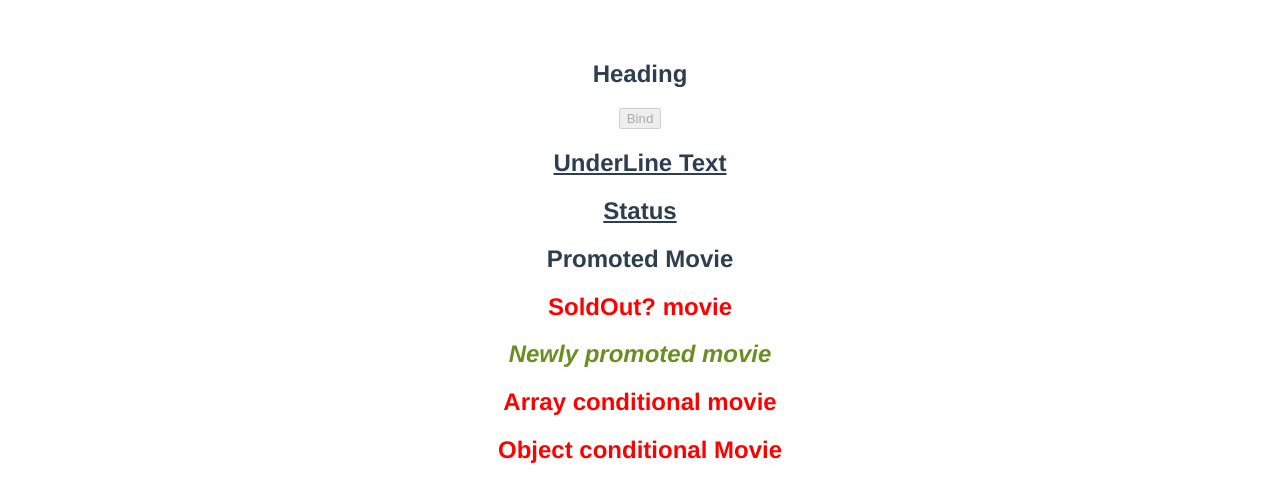
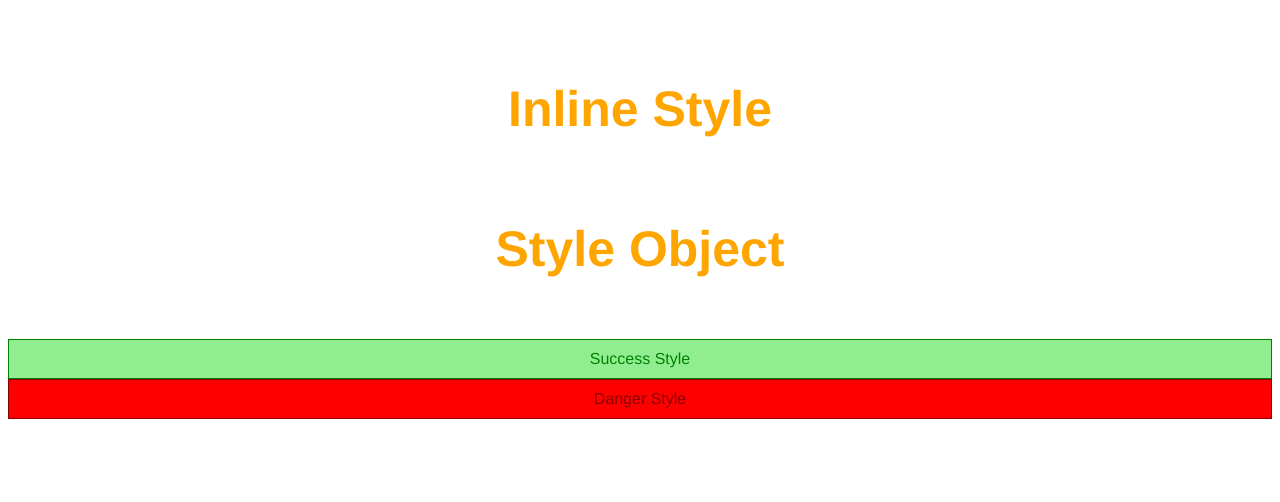
Before and after one commit to roman-ojha/vue, a Vue app in the folder Class/: page / in a window 1280 px wide. Shown: the top 502 px of the page. Built offline with nearby package versions, Linux system fonts and the light colour scheme.

Commit message:
Binding styles in vue

```diff
--- a/Class/src/App.vue
+++ b/Class/src/App.vue
@@ -3,7 +3,7 @@
 </template>
 
 <script>
-import Application from "./Topic_Wise/08_Binding_Classes/App.vue";
+import Application from "./Topic_Wise/09_Binding_Styles/App.vue";
 
 export default {
   name: "App",
--- /dev/null
+++ b/Class/src/Topic_Wise/09_Binding_Styles/App.vue
@@ -0,0 +1,75 @@
+<template>
+  <!--
+   There is two way to bind inline style attribute:
+    a) Object syntax
+    b) Array syntax
+   -->
+  <!-- Object syntax -->
+  <h2
+    v-bind:style="{
+      // dynamic value
+      color: highlightColor,
+      'font-size': headerSize + 'px',
+      fontSize: headerSize + 'px',
+
+      // static value
+      padding: '20px',
+    }"
+  >
+    Inline Style
+  </h2>
+  <!-- Bind Style Object -->
+  <h2 v-bind:style="headerStyleObject">Style Object</h2>
+
+  <!-- Array syntax -->
+  <div v-bind:style="[baseStyleObject, successStyleObject]">Success Style</div>
+  <div v-bind:style="[baseStyleObject, dangerStyleObject]">Danger Style</div>
+</template>
+
+<script>
+export default {
+  data() {
+    return {
+      highlightColor: "orange",
+      headerSize: 50,
+      headerStyleObject: {
+        color: "orange",
+        fontSize: "50px",
+        padding: "20px",
+      },
+      baseStyleObject: {
+        fontsize: "50px",
+        padding: "10px",
+      },
+      successStyleObject: {
+        color: "green",
+        backgroundColor: "lightgreen",
+        border: "1px solid green",
+      },
+      dangerStyleObject: {
+        color: "darkred",
+        backgroundColor: "red",
+        border: "1px solid darkred",
+      },
+    };
+  },
+};
+</script>
+
+<style>
+.underline {
+  text-decoration: underline;
+}
+
+.promoted {
+  font-style: italic;
+}
+
+.new {
+  color: olivedrab;
+}
+
+.sold-out {
+  color: red;
+}
+</style>
```
